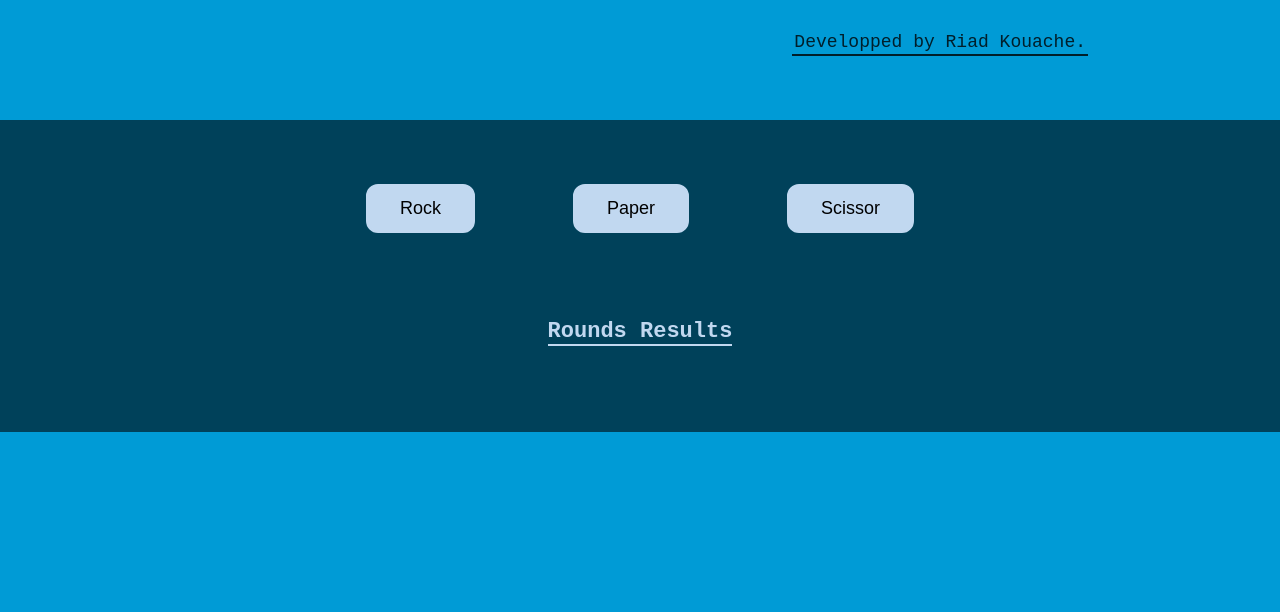
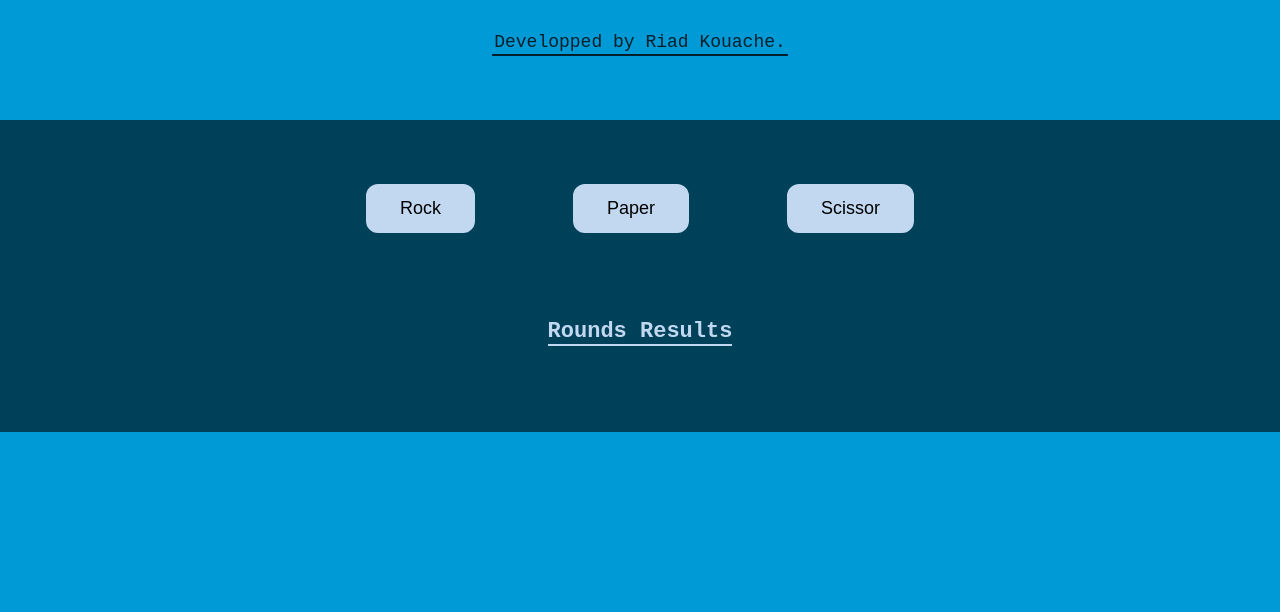
Before and after one commit to RiadKouache/rock-paper-scissors, a plain HTML site: page index.html in a window 1280 px wide. Shown: the part 188-800 px from the top of the page. Drawn offline with Linux system fonts and the light colour scheme.

Commit message:
fixing subheading

```diff
--- a/style.css
+++ b/style.css
@@ -39,7 +39,7 @@ body {
 .subheading {
   color: #001f2b;
   font-size: 18px;
-  align-self: self-end;
+
   padding: 2px;
   border-bottom: #001f2b solid 2px;
 }
```
